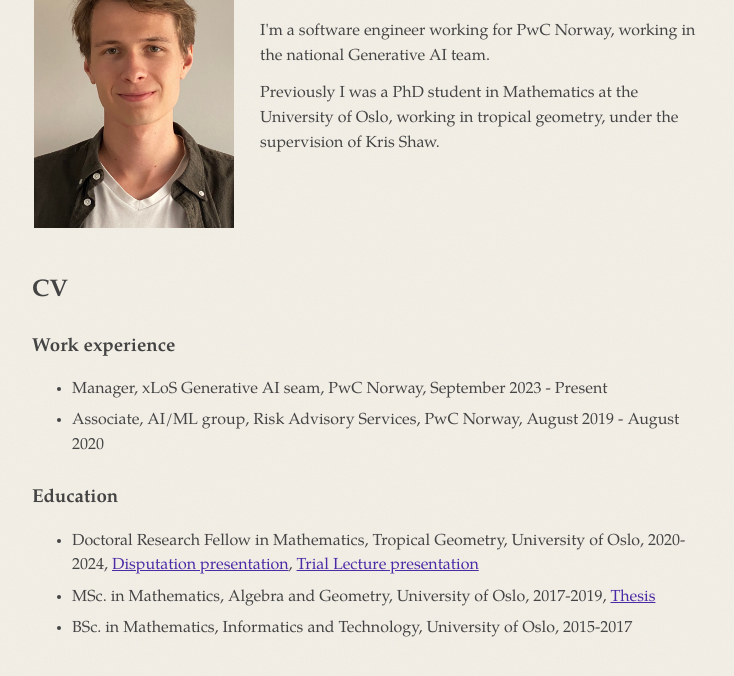
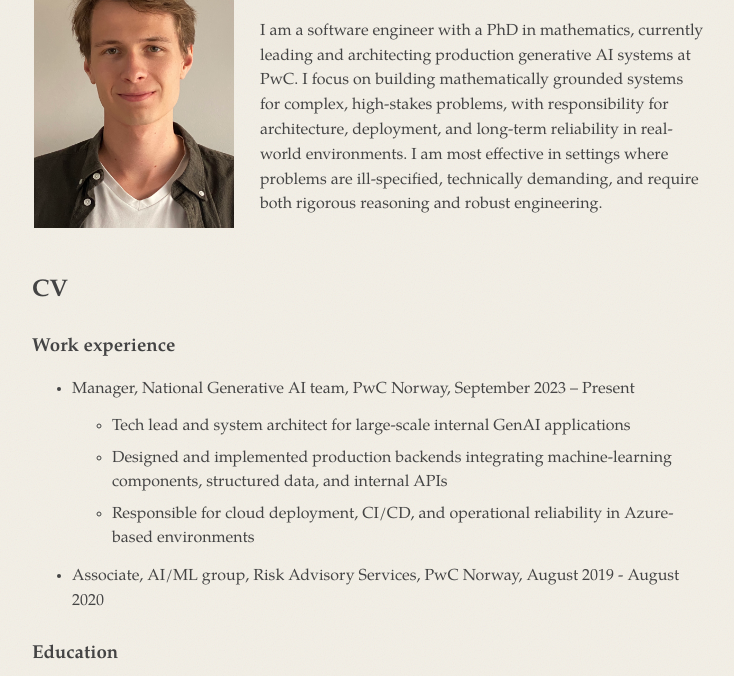
Before and after one commit to edvardak/edvardak.github.io, an Eleventy site: page docs/index.html in a window 1280 px wide. Shown: the part 57-733 px from the top of the page, without its empty margins (272-1006 px from the left). Built offline with nearby package versions, Linux system fonts and the light colour scheme; Eleventy itself is replaced by a stand-in of ours; files that its build step writes are made by us from their sources; what eleventy-plugin-mathjax, markdown-it-attrs would draw is missing.

Commit message:
add thesis and improve intro sentence

```diff
--- a/docs/index.html
+++ b/docs/index.html
@@ -23,20 +23,28 @@
     </div>
     <div>
         <h1>Edvard Aksnes</h1>
-        <p>I'm a software engineer working for PwC Norway, working in the national Generative AI team.</p>
-        <p>Previously I was a PhD student in Mathematics at the University of Oslo, working in tropical geometry, under the supervision of Kris Shaw.</p>
+        <p>I am a software engineer with a PhD in mathematics, currently leading and architecting production generative AI systems at PwC. I focus on building mathematically grounded systems for complex, high-stakes problems, with responsibility for architecture, deployment, and long-term reliability in real-world environments. I am most effective in settings where problems are ill-specified, technically demanding, and require both rigorous reasoning and robust engineering.</p>
     </div>
 </div>
 <h2 id="cv">CV</h2>
 <h3>Work experience</h3>
 <ul>
-<li>Manager, xLoS Generative AI seam, PwC Norway, September 2023 - Present</li>
-<li>Associate, AI/ML group, Risk Advisory Services, PwC Norway, August 2019 - August 2020</li>
+<li>
+<p>Manager, National Generative AI team, PwC Norway, September 2023 – Present</p>
+<ul>
+<li>Tech lead and system architect for large-scale internal GenAI applications</li>
+<li>Designed and implemented production backends integrating machine-learning components, structured data, and internal APIs</li>
+<li>Responsible for cloud deployment, CI/CD, and operational reliability in Azure-based environments</li>
+</ul>
+</li>
+<li>
+<p>Associate, AI/ML group, Risk Advisory Services, PwC Norway, August 2019 - August 2020</p>
+</li>
 </ul>
 <h3>Education</h3>
 <ul>
-<li>Doctoral Research Fellow in Mathematics, Tropical Geometry, University of Oslo, 2020-2024, <a href="/slides/thesis/disputation.pdf">Disputation presentation</a>, <a href="/slides/thesis/trial-lecture.pdf">Trial Lecture presentation</a></li>
-<li>MSc. in Mathematics, Algebra and Geometry, University of Oslo, 2017-2019, <a href="https://www.duo.uio.no/bitstream/handle/10852/69428/Master_Edvard_Aksnes_web.pdf?sequence=1&amp;isAllowed=y">Thesis</a></li>
+<li>Doctoral Research Fellow in Mathematics, Tropical Geometry, University of Oslo, 2020-2024, supervised by Kris Shaw, <a href="/slides/thesis/thesis.pdf">Thesis</a>, <a href="/slides/thesis/disputation.pdf">Disputation presentation</a>, <a href="/slides/thesis/trial-lecture.pdf">Trial Lecture presentation</a></li>
+<li>MSc. in Mathematics, Algebra and Geometry, University of Oslo, 2017-2019, <a href="https://www.duo.uio.no/bitstream/handle/10852/69428/Master_Edvard_Aksnes_web.pdf?sequence=1&amp;isAllowed=y">archived thesis</a>, <a href="/slides/thesis/master-thesis.pdf">alternative link</a></li>
 <li>BSc. in Mathematics, Informatics and Technology, University of Oslo, 2015-2017</li>
 </ul>
 <h2 id="research">Research</h2>
```
Also changed, not shown: index.md (+8 -5 lines), 5 other files.
